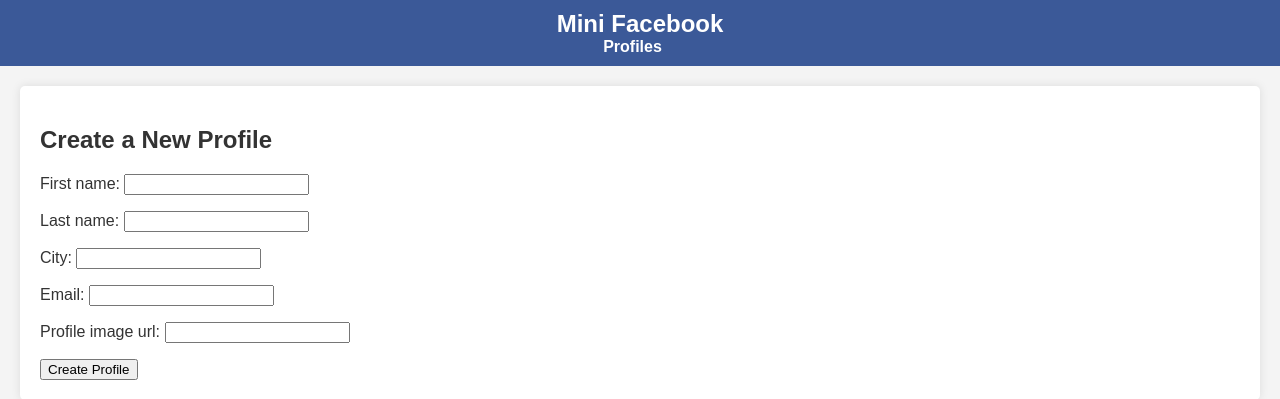
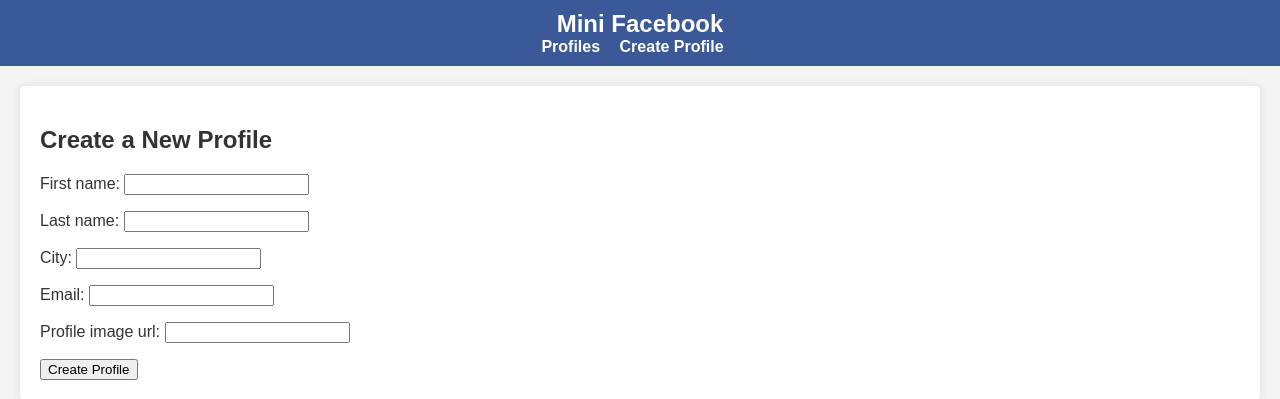
Before and after one commit to AsadSoomr0/cs412, a Django app: page /mini_fb/create_profile/ in a window 1280 px wide. Shown: the top 399 px of the page. Run offline with Django 5.2, Linux system fonts and the light colour scheme.

Commit message:
updated base.html to include create profile link

```diff
--- a/mini_fb/templates/base.html
+++ b/mini_fb/templates/base.html
@@ -13,6 +13,7 @@
         <nav>
             <ul>
                 <li><a href="{% url 'show_all_profiles' %}">Profiles</a></li>
+                <li><a href="{% url 'create_profile' %}">Create Profile</a></li>
                 <!-- Will add other links later -->
             </ul>
         </nav>
```
